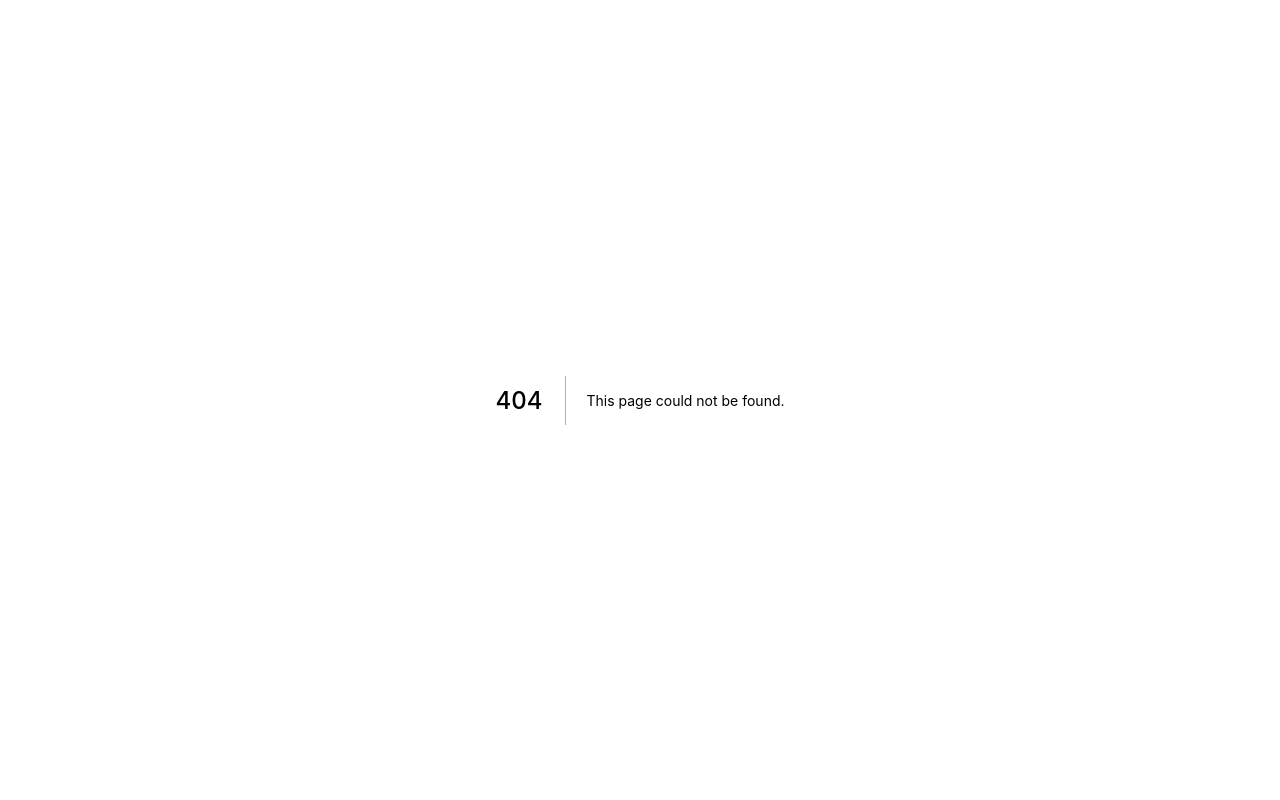
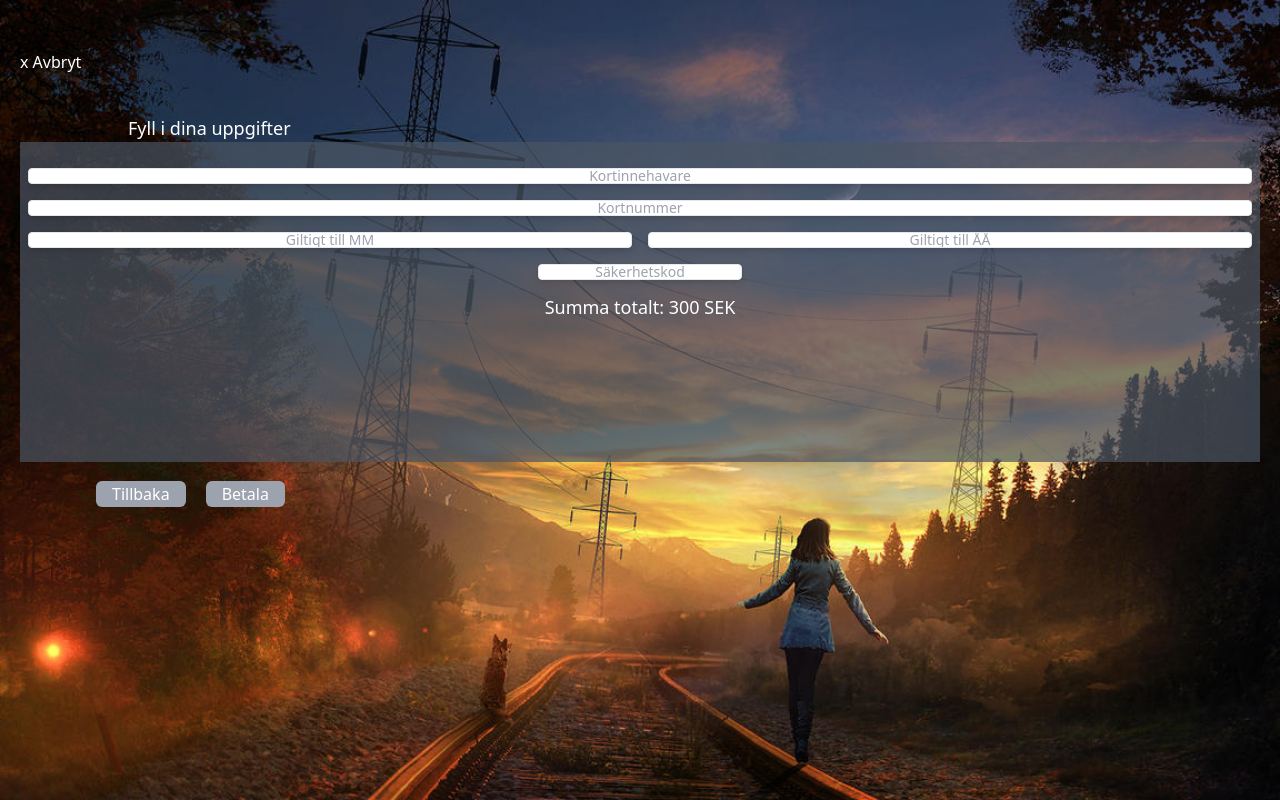
Before and after one commit to adamLundstedt/trainmaster, a Next.js app: page /payment in a window 1280 px wide. Before the commit this address had no page. Built offline with nearby package versions, Linux system fonts and the light colour scheme.

Commit message:
lite nya sidor

```diff
--- a/pages/booking-information.js
+++ b/pages/booking-information.js
@@ -95,7 +95,7 @@ export default function BookingInformation() {
       </div>
       <div className="ml-24 m-5 ">
         <BackButton />
-        <Link href="/">
+        <Link href="/booking-overview">
           <a className="text-white ml-5 px-4 py-0.5 rounded-md mt-10 bg-gray-400">
             Nästa
           </a>
--- /dev/null
+++ b/pages/booking-overview.js
@@ -0,0 +1,30 @@
+import BackButton from "../components/BackButton";
+import Link from "next/link";
+import ExitButton from "../components/ExitButton";
+
+export default function BookingOverview() {
+
+  return (
+    <div className="h-screen w-full pt-[50px] ">
+      <ExitButton />
+      <a className="text-white text-lg ml-32 mb-6">Bokningsöversikt  </a>
+      <div className="bg-gray-600 bg-opacity-70 h-[320px] ml-5 mr-5">
+        <div className=" text-center text-white pt-[10px] text-[10px] ">
+
+
+        </div>
+      </div>
+
+      <div className="ml-16 m-5 ">
+        <BackButton />
+        <Link href="/payment">
+          <a className="text-white ml-5 px-4 py-0.5 rounded-md mt-10
+           bg-gray-400">
+            Boka & Betala
+          </a>
+        </Link>
+      </div>
+    </div>
+
+  );
+}
--- /dev/null
+++ b/pages/payment.js
@@ -0,0 +1,60 @@
+import BackButton from "../components/BackButton";
+import Link from "next/link";
+import ExitButton from "../components/ExitButton";
+
+export default function Payment() {
+
+  return (
+    <div className="h-screen w-full pt-[50px] ">
+      <ExitButton />
+      <a className="text-white text-lg ml-32 mb-6">Fyll i dina uppgifter</a>
+      <div className="bg-gray-600 bg-opacity-70 h-[320px] ml-5 mr-5">
+        <div className=" text-center text-white pt-[10px] text-[10px] ">
+          <div className="grid grid-cols-1">
+            <input
+              className=" h-4 mt-4 border ml-2 mr-2 bg-white text-center
+          drop-shadow-md shadow-black text-black rounded text-sm"
+              placeholder="Kortinnehavare"
+              type="text"
+            ></input>
+            <input
+              className=" h-4 mt-4 border ml-2 mr-2 bg-white text-center
+          drop-shadow-md shadow-black text-black rounded text-sm"
+              placeholder="Kortnummer"
+              type="text"
+            ></input>
+          </div>
+          <div className="grid grid-cols-2">
+            <input
+              className=" h-4 mt-4 border ml-2 mr-2 bg-white text-center
+          drop-shadow-md shadow-black text-black rounded text-sm"
+              placeholder="Giltigt till MM"
+              type="text"
+            ></input>
+            <input
+              className=" h-4 mt-4 border ml-2 mr-2 bg-white text-center
+          drop-shadow-md shadow-black text-black rounded text-sm"
+              placeholder="Giltigt till ÅÅ"
+              type="text"
+            ></input>
+          </div>
+          <input
+            className=" h-4 mt-4 border ml-2 mr-2 bg-white text-center
+          drop-shadow-md shadow-black text-black rounded text-sm"
+            placeholder="Säkerhetskod"
+            type="text"
+          ></input>
+          <div className="text-lg mt-3">Summa totalt: 300 SEK</div>
+        </div>
+      </div>
+      <div className="ml-24 m-5 ">
+        <BackButton />
+        <Link href="/ticket-information">
+          <a className="text-white ml-5 px-4 py-0.5 rounded-md mt-10 bg-gray-400">
+            Betala
+          </a>
+        </Link>
+      </div>
+    </div>
+  );
+}
--- /dev/null
+++ b/pages/ticket-information.js
@@ -0,0 +1,29 @@
+import BackButton from "../components/BackButton";
+import Link from "next/link";
+import ExitButton from "../components/ExitButton";
+
+export default function TicketInformation() {
+
+  return (
+    <div className="h-screen w-full pt-[50px] ">
+      <ExitButton />
+      <a className="text-white text-lg ml-32 mb-6">Biljettinformation</a>
+      <div className="bg-gray-600 bg-opacity-70 h-[320px] ml-5 mr-5">
+        <div className=" text-center text-white pt-[10px] text-[10px] ">
+
+
+        </div>
+      </div>
+      <div className="ml-24 m-5 ">
+        <BackButton />
+        <Link href="/">
+          <a className="text-white ml-5 px-4 py-0.5 rounded-md mt-10
+           bg-gray-400">
+            Avboka
+          </a>
+        </Link>
+      </div>
+    </div>
+
+  );
+}
```
Also changed, not shown: pages/search-trip.js (+4 -7 lines).
